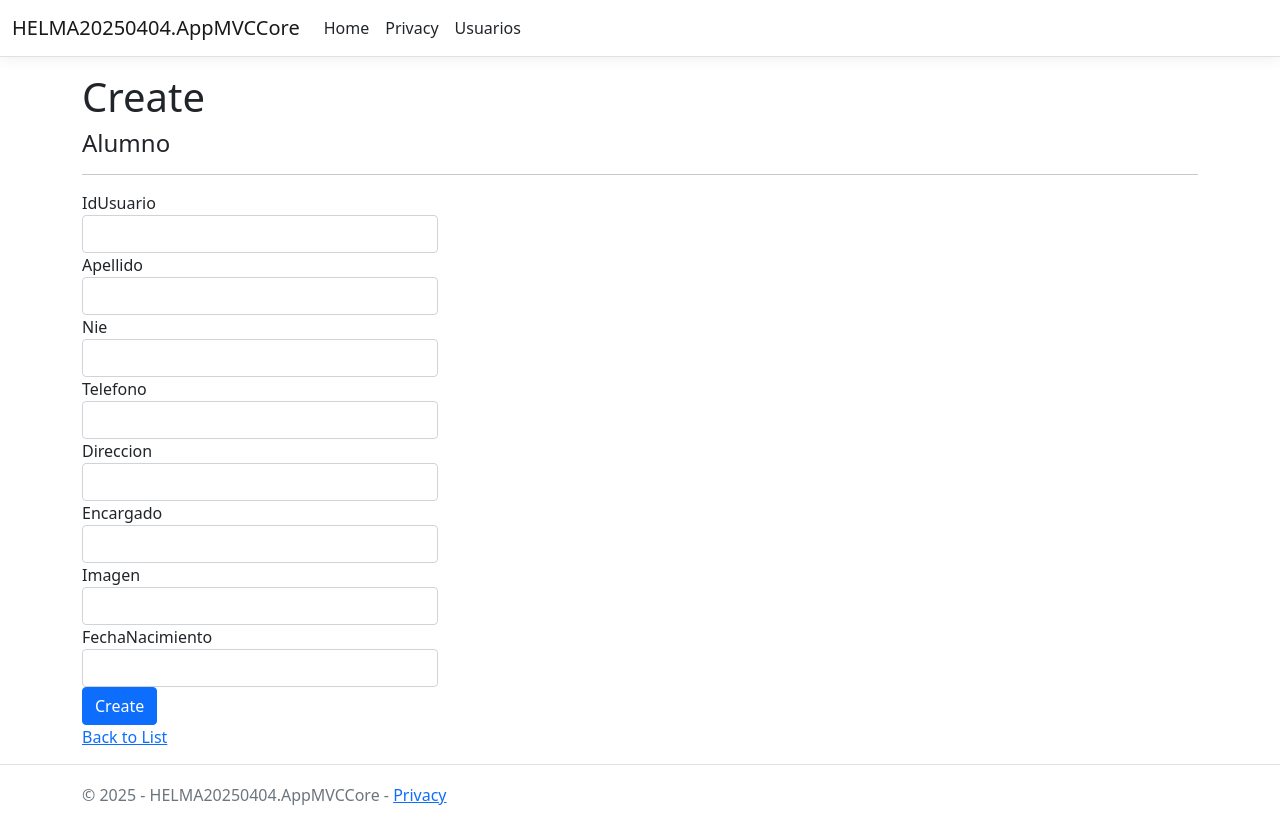
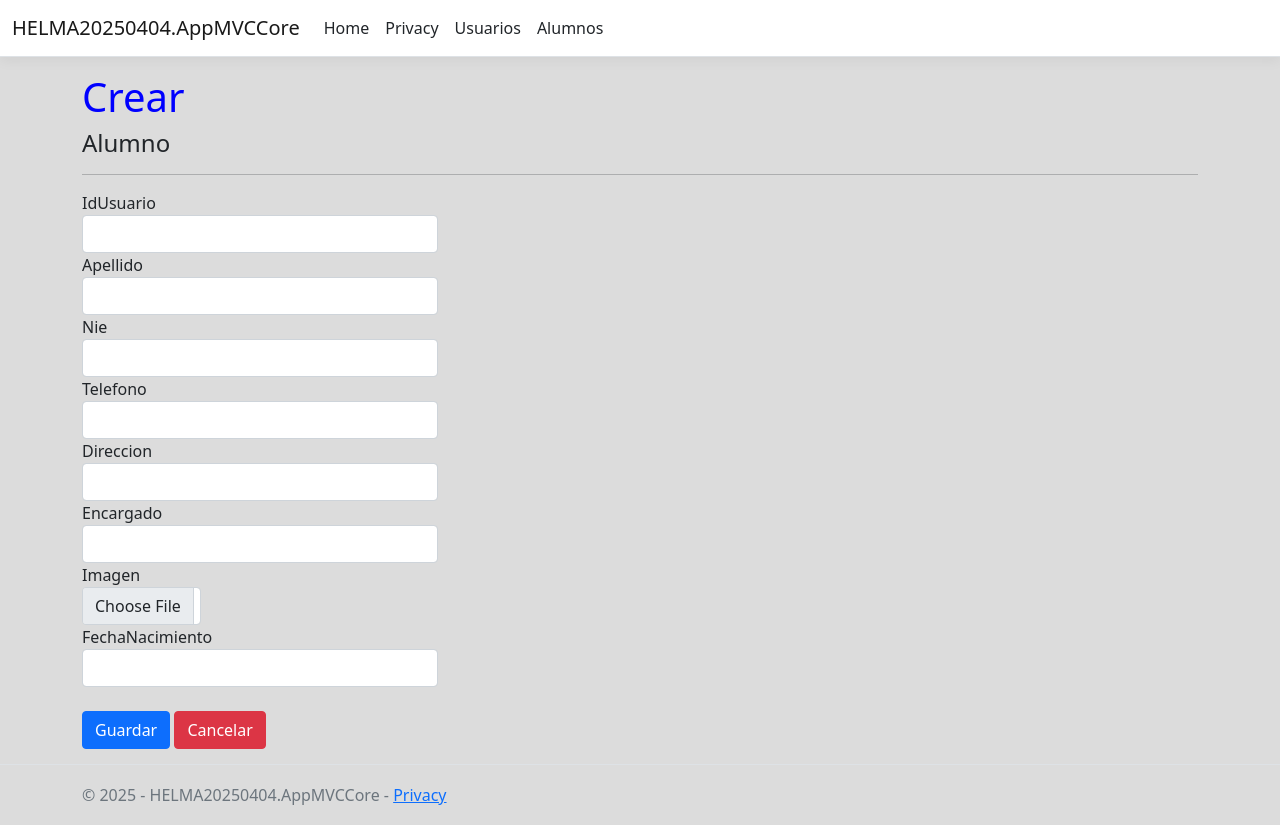
Before and after one commit to Henryjmzx19/HELMA20250404, an ASP.NET Core app: page /Alumnos/Create in a window 1280 px wide. Run offline with ASP.NET Core 8, Linux system fonts and the light colour scheme; lists and menus that the app fills with data are empty; style sheets or scripts are compiled from the project's sources; some libraries are stand-ins or nearby versions.

Commit message:
Se avanzó en las tareas, crear el controlador, modelo y vista

```diff
--- a/HELMA20250404.AppMVCCore/Views/Alumnos/Create.cshtml
+++ b/HELMA20250404.AppMVCCore/Views/Alumnos/Create.cshtml
@@ -1,10 +1,18 @@
 @model HELMA20250404.AppMVCCore.Models.Alumno
 
 @{
-    ViewData["Title"] = "Create";
+    ViewData["Title"] = "Crear nuevo alumno";
 }
+<style>
+    body {
+        background-color: gainsboro;
+    }
 
-<h1>Create</h1>
+    h1 {
+        color: blue;
+    }
+</style>
+<h1>Crear</h1>
 
 <h4>Alumno</h4>
 <hr />
@@ -41,27 +49,26 @@
                 <input asp-for="Encargado" class="form-control" />
                 <span asp-validation-for="Encargado" class="text-danger"></span>
             </div>
-            <div class="form-group">
-                <label asp-for="Imagen" class="control-label"></label>
-                <input asp-for="Imagen" class="form-control" />
-                <span asp-validation-for="Imagen" class="text-danger"></span>
+            <div class="form-group col-4">
+                <label for="file" class="control-label">Imagen</label>
+                <input type="file" id="imageFile" name="file" class="form-control" accept="image/*" />
             </div>
             <div class="form-group">
                 <label asp-for="FechaNacimiento" class="control-label"></label>
                 <input asp-for="FechaNacimiento" class="form-control" />
                 <span asp-validation-for="FechaNacimiento" class="text-danger"></span>
             </div>
+            <br />
             <div class="form-group">
-                <input type="submit" value="Create" class="btn btn-primary" />
+                <input type="submit" value="Guardar" class="btn btn-primary" />
+                <a asp-action="Index" class="btn btn-danger">Cancelar</a>
+
+
             </div>
         </form>
     </div>
 </div>
 
-<div>
-    <a asp-action="Index">Back to List</a>
-</div>
-
 @section Scripts {
     @{await Html.RenderPartialAsync("_ValidationScriptsPartial");}
 }
--- a/HELMA20250404.AppMVCCore/Views/Shared/_Layout.cshtml
+++ b/HELMA20250404.AppMVCCore/Views/Shared/_Layout.cshtml
@@ -29,6 +29,9 @@
                         <li class="nav-item">
                             <a class="nav-link text-dark" asp-area="" asp-controller="Usuarios" asp-action="Index">Usuarios</a>
                         </li>
+                        <li class="nav-item">
+                            <a class="nav-link text-dark" asp-area="" asp-controller="Alumnos" asp-action="Index">Alumnos</a>
+                        </li>
                     </ul>
                 </div>
             </div>
```
Also changed, not shown: HELMA20250404.AppMVCCore/Views/Alumnos/Delete.cshtml (+6 -5 lines), HELMA20250404.AppMVCCore/Views/Alumnos/Details.cshtml (+5 -4 lines), HELMA20250404.AppMVCCore/Views/Alumnos/Edit.cshtml (+6 -7 lines), HELMA20250404.AppMVCCore/Views/Alumnos/Index.cshtml (+29 -4 lines).
